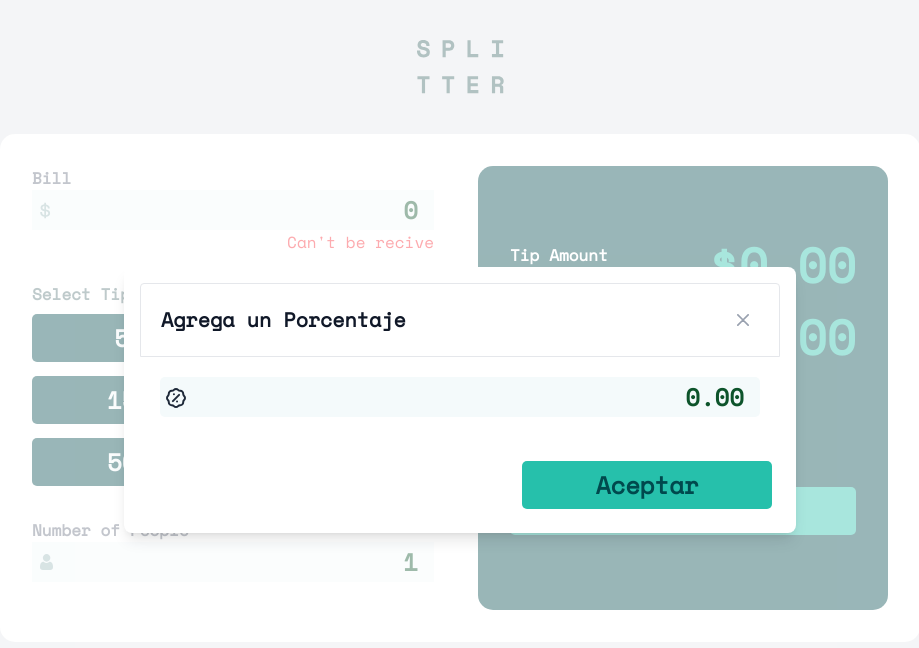
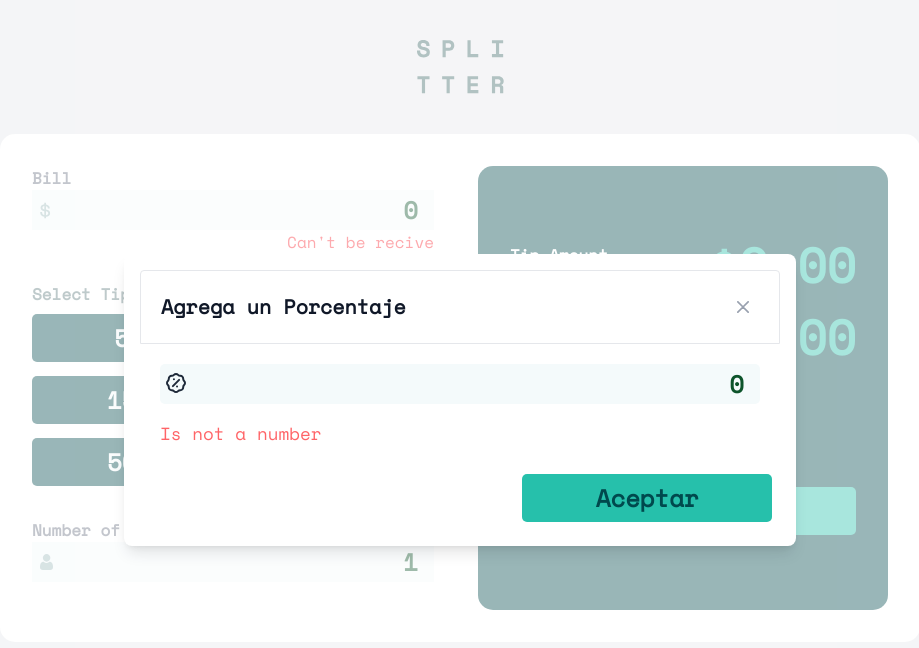
Before and after one commit to diegohansselperez/Calculator_Tip, a React (Vite) app: page / in a window 1280 px wide. Both pictures are taken after a click on the button "Otro %". Shown: the top 648 px of the page, without its empty margins (180-1099 px from the left). Built offline with nearby package versions, Linux system fonts and the light colour scheme.

Commit message:
Resolimos el tema del modal, agregamos mas estilos y dimos la fucnionalidad al input y al botton aceptar

```diff
--- a/src/components/calculator.tsx
+++ b/src/components/calculator.tsx
@@ -5,6 +5,7 @@ import {
   setPeople,
   calculateTotals,
   ActiveModule,
+  setTipPercentage,
 } from '../redux/reducer/calculatorSlice';
 import PercentButton from './percentButton';
 import Totals from './Totals';
@@ -34,6 +35,7 @@ export const Calculator = () => {
 
   const isActiveOther = () => {
     dispatch(ActiveModule(true));
+    dispatch(setTipPercentage(0));
   };
 
   return (
--- a/src/components/modalCustom.tsx
+++ b/src/components/modalCustom.tsx
@@ -1,6 +1,7 @@
 import { useAppDispatch, useAppSelector } from '../hooks/hooks';
 import {
   ActiveModule,
+  calculateTotals,
   setTipPercentage,
 } from '../redux/reducer/calculatorSlice';
 
@@ -10,6 +11,11 @@ const ModalCustom = () => {
   const { tipPercentage } = useAppSelector((state) => state.calculator);
   const closeModal = () => {
     dispatch(ActiveModule(false));
+  };
+
+  const handleClickPercent = () => {
+    dispatch(calculateTotals());
+    closeModal();
   };
 
   const handleChangePercet = (e: React.ChangeEvent<HTMLInputElement>) => {
@@ -22,7 +28,6 @@ const ModalCustom = () => {
       aria-hidden="true"
       className="fixed inset-0 z-50 flex items-center justify-center bg-white/60"
     >
-      {/*   <div className="relative p-4 w-full max-w-2xl max-h-full"> */}
       {/* Contenido del modal */}
       <div className="relative p-4 w-11/12 max-w-2xl max-h-full bg-white rounded-lg shadow-lg dark:bg-Green-900">
         {/* Encabezado del modal */}
@@ -55,13 +60,15 @@ const ModalCustom = () => {
         {/* Cuerpo del modal */}
         <div className="relative p-4 md:p-5 space-y-4">
           <input
-            type="number"
+            type="text"
             className="bg-Grey-50  rounded-[5px] focus:outline-Green-400 cursor-pointer h-10 text-right pr-4 text-2xl font-bold text-green-900 w-full"
-            value={tipPercentage.toFixed(2)}
+            value={tipPercentage}
+            maxLength={2}
             onChange={handleChangePercet}
+            placeholder="0"
           />
           <svg
-            className="absolute top-3/10 left-6 w-6 h-6 text-gray-800 dark:text-Grey-400"
+            className="absolute top-[22%] left-6 w-6 h-6 text-gray-800 dark:text-Grey-400"
             aria-hidden="true"
             xmlns="http://www.w3.org/2000/svg"
             width="24"
@@ -77,18 +84,22 @@ const ModalCustom = () => {
               d="M8.891 15.107 15.11 8.89m-5.183-.52h.01m3.089 7.254h.01M14.08 3.902a2.849 2.849 0 0 0 2.176.902 2.845 2.845 0 0 1 2.94 2.94 2.849 2.849 0 0 0 .901 2.176 2.847 2.847 0 0 1 0 4.16 2.848 2.848 0 0 0-.901 2.175 2.843 2.843 0 0 1-2.94 2.94 2.848 2.848 0 0 0-2.176.902 2.847 2.847 0 0 1-4.16 0 2.85 2.85 0 0 0-2.176-.902 2.845 2.845 0 0 1-2.94-2.94 2.848 2.848 0 0 0-.901-2.176 2.848 2.848 0 0 1 0-4.16 2.849 2.849 0 0 0 .901-2.176 2.845 2.845 0 0 1 2.941-2.94 2.849 2.849 0 0 0 2.176-.901 2.847 2.847 0 0 1 4.159 0Z"
             />
           </svg>
+          {
+            <span className=" text-red-400 m-0 text-[110%]">
+              Is not a number
+            </span>
+          }
         </div>
         {/* Pie de página del modal */}
         <div className="flex items-center justify-center p-4 md:p-2 md:justify-end  rounded-b dark:border-white">
           <button
-            /*  onClick={} */
+            onClick={handleClickPercent}
             className="bg-Green-400 text-Green-900 hover:bg-green-300 transition-colors text-2xl font-bold rounded-[5px] w-2/5 h-12 cursor-pointer"
           >
             Aceptar
           </button>
         </div>
       </div>
-      {/* </div> */}
     </div>
   );
 };
--- a/src/components/percentButton.tsx
+++ b/src/components/percentButton.tsx
@@ -10,38 +10,49 @@ interface Props {
 }
 
 const PercentButton = ({ percent }: Props) => {
-  // 1. Selecciona el estado que quieres observar
-  // Para depurar, es útil ver tanto el porcentaje como el resultado final.
+  // 1. Selecciona el estado del store de Redux.
   const { tipPercentage } = useAppSelector((state) => state.calculator);
-
   const dispatch = useAppDispatch();
 
+  // 2. Determina si este botón está activo comparando su 'percent' con el del estado global.
   const isActive = tipPercentage === percent;
 
+  // 3. Define la función para el clic sencillo.
   const handleClick = () => {
-    dispatch(setTipPercentage(percent));
+    // Si el botón ya está activo, un clic sencillo no hará nada.
+    // Si no está activo, establece el nuevo porcentaje y calcula.
+    if (!isActive) {
+      dispatch(setTipPercentage(percent));
+      dispatch(calculateTotals());
+    }
+  };
+
+  // 4. Define la función para el doble clic.
+  const handleDoubleClick = () => {
+    // Restaura el porcentaje a 0 en el estado global.
+    dispatch(setTipPercentage(0));
+    // Vuelve a calcular los totales (ahora sin propina).
     dispatch(calculateTotals());
   };
 
-  const stateStyles =
-    'hover:bg-Green-300 hover:text-Green-900 bg-Green-900 text-Grey-50';
-
-  const buttonClasses = `${
-    isActive
-      ? 'bg-StrongCyan text-VeryDarkCyan opacity-50 cursor-not-allowed'
-      : stateStyles
-  }`;
+  // 5. Se definen las clases de CSS de una forma más limpia.
+  const baseClasses =
+    'transition-colors text-2xl font-bold rounded-[5px] w-full h-12 cursor-pointer';
+  const activeClasses =
+    'bg-StrongCyan text-VeryDarkCyan opacity-50 cursor-not-allowed'; // Estilos cuando está activo.
+  const inactiveClasses =
+    'bg-Green-900 text-Grey-50 hover:bg-green-300 hover:text-Green-900'; // Estilos cuando está inactivo.
 
   return (
     <div>
       <button
         type="button"
-        data-modal-target="default-modal"
-        data-modal-toggle="default-modal"
-        className={`transition-colors text-2xl font-bold rounded-[5px] w-full h-12 cursor-pointer hover:bg-green-300 hover:text-Green-900 bg-Green-900 text-Grey-50 ${buttonClasses}  `}
+        // Se combinan las clases base con las condicionales (activo/inactivo).
+        className={`${baseClasses} ${
+          isActive ? activeClasses : inactiveClasses
+        }`}
         onClick={handleClick}
-
-        // El clic llama a la función que despacha la acción.
+        onDoubleClick={handleDoubleClick} // El nombre correcto del evento es onDoubleClick.
       >
         {`${percent}%`}
       </button>
```
